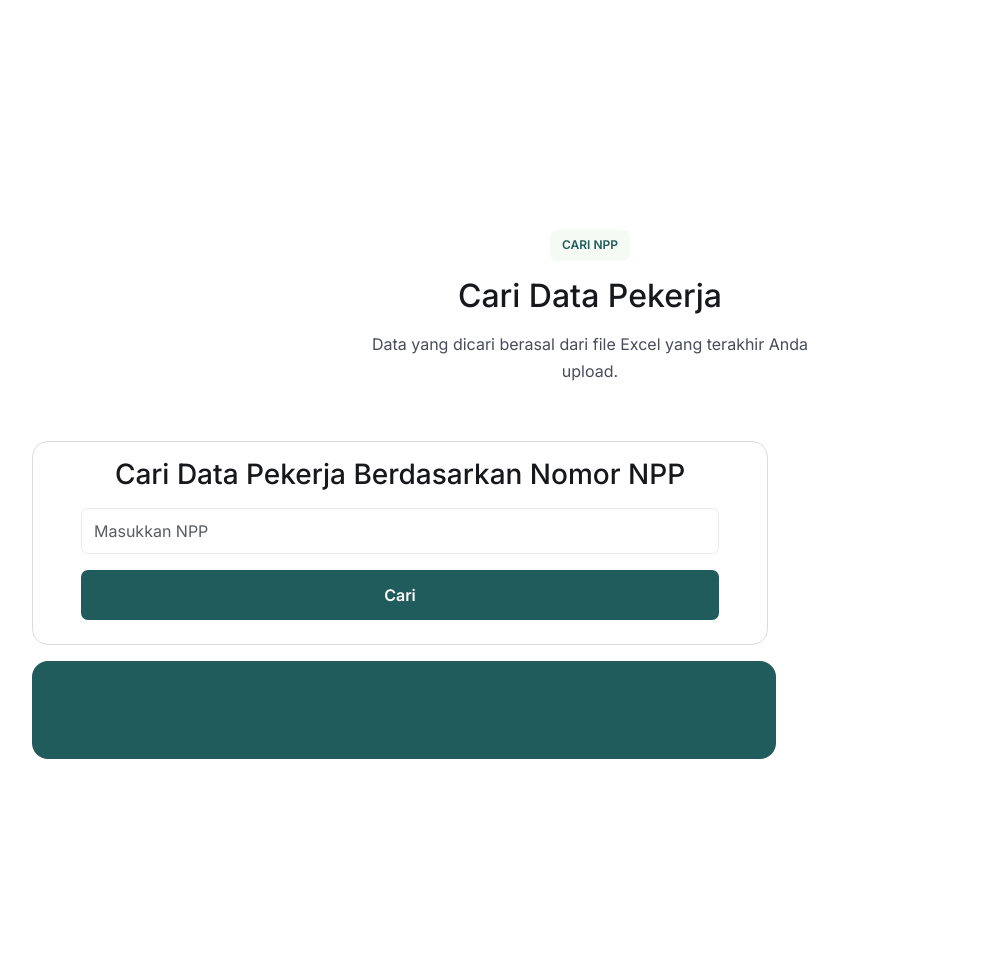
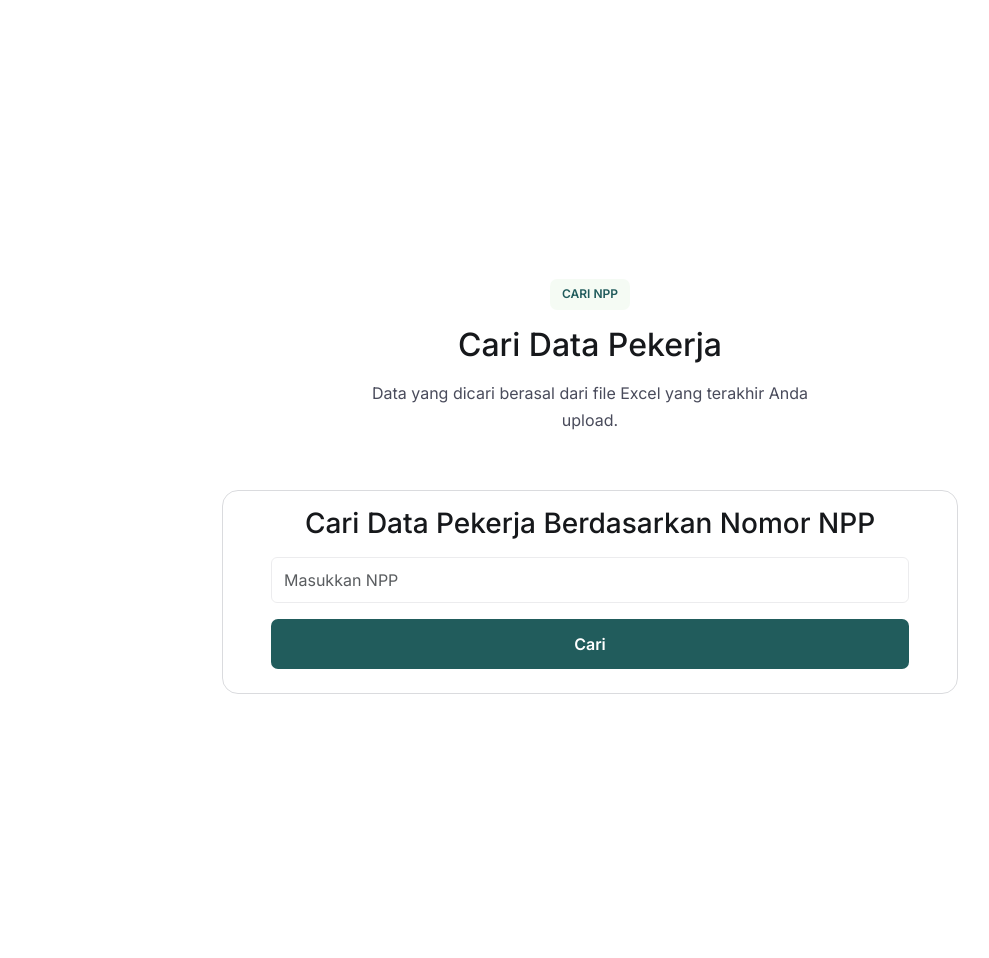
Before and after one commit to aqillFauzi/ProyekKp, a Flask app: page / in a window 1280 px wide. Shown: the part 1577-2535 px from the top of the page, without its empty margins (50-1039 px from the left). Run offline with Flask 3, Linux system fonts and the light colour scheme; some libraries are stand-ins or nearby versions.

Commit message:
frontend done

```diff
--- a/templates/index.html
+++ b/templates/index.html
@@ -332,21 +332,24 @@ License: https://freebootstrap.net/license
       <!-- ======= Search =======-->
       <section class="section pricing__v2" id="search">
         <div class="container">
+
+          <!-- Header Section -->
           <div class="row mb-5">
-            <div class="col-md-5 mx-auto text-center"><span class="subtitle text-uppercase mb-3" data-aos="fade-up"
-                data-aos-delay="0">Cari Npp</span>
+            <div class="col-md-5 mx-auto text-center">
+              <span class="subtitle text-uppercase mb-3" data-aos="fade-up" data-aos-delay="0">Cari Npp</span>
               <h2 class="mb-3" data-aos="fade-up" data-aos-delay="100">Cari Data Pekerja</h2>
               <p class="mb-2" data-aos="fade-up" data-aos-delay="200">Data yang dicari berasal dari file Excel yang
-                terakhir Anda
-                upload.</p>
+                terakhir Anda upload.</p>
             </div>
           </div>
 
-          <div class="row mt-2"> <!-- ubah mt-* sesuai kebutuhan -->
-            <div class="col-md-8 mb-3" data-aos="fade-up" data-aos-delay="400">
+          <!-- Form Pencarian -->
+          <div class="row mt-2">
+            <div class="col-md-8 mb-3 mx-auto" data-aos="fade-up" data-aos-delay="400">
               <div class="pt-3 px-5 pb-4 rounded-4 price-table h-100 text-center">
 
                 <h3 class="mb-3">Cari Data Pekerja Berdasarkan Nomor NPP</h3>
+
                 <!-- Flash messages -->
                 {% with messages = get_flashed_messages(with_categories=true) %}
                 {% if messages %}
@@ -356,48 +359,56 @@ License: https://freebootstrap.net/license
                 {% endif %}
                 {% endwith %}
 
-                <!-- Form Pencarian -->
-                <form method="POST" class="search-form">
+                <!-- Form -->
+                <form method="POST">
                   <div class="mb-3">
                     <input type="text" name="npp_id" class="form-control" placeholder="Masukkan NPP" required>
                   </div>
                   <button type="submit" class="btn btn-success w-100">Cari</button>
                 </form>
+
               </div>
             </div>
           </div>
 
-          <div class="col-md-8" data-aos="fade-up" data-aos-delay="400">
-            <div class="p-5 rounded-4 price-table popular h-100">
-              <div class="row">
+          <!-- HASIL PENCARIAN -->
           {% if result %}
-                <div class="col-12 text-center">
-                  <h3 class="mb-3 fs-5">Hasil Pencarian untuk: {{ result['NAMA PERUSAHAAN'] }}</h3>
+          <div class="row mt-4">
+            <div class="col-md-8 mx-auto" data-aos="fade-up" data-aos-delay="450">
+              <div class="p-5 rounded-4 price-table popular h-100 text-center"
+                style="background-color:#144e4a; color:white;">
+
+                <h3 class="mb-4 fs-5">Hasil Pencarian untuk: {{ result['NAMA PERUSAHAAN'] }}</h3>
+
                 <div class="row text-center">
-                    <div class="col-md-4 stat-item">
-                      <span class="number d-block fs-4 fw-bold">{{ result['TK AKTIF'] }}</span>
-                      <span class="label d-block small">Tenaga Kerja Aktif</span>
+                  <div class="col-md-4">
+                    <span class="d-block fs-4 fw-bold">{{ result['TK AKTIF'] }}</span>
+                    <span class="small">Tenaga Kerja Aktif</span>
                   </div>
-                    <div class="col-md-4 stat-item">
-                      <span class="number d-block fs-4 fw-bold">{{ result['TK SUDAH JMO'] }}</span>
-                      <span class="label d-block small">Terdaftar JMO</span>
+                  <div class="col-md-4">
+                    <span class="d-block fs-4 fw-bold">{{ result['TK SUDAH JMO'] }}</span>
+                    <span class="small">Terdaftar JMO</span>
                   </div>
-                    <div class="col-md-4 stat-item">
-                      <span class="number d-block fs-4 fw-bold">{{ result['TK BELUM JMO'] }}</span>
-                      <span class="label d-block small">Belum JMO</span>
+                  <div class="col-md-4">
+                    <span class="d-block fs-4 fw-bold">{{ result['TK BELUM JMO'] }}</span>
+                    <span class="small">Belum JMO</span>
+                  </div>
+                </div>
+
               </div>
             </div>
           </div>
 
+          <!-- Jika user menekan tombol cari tapi data tidak ditemukan -->
           {% elif request.method == 'POST' %}
-                <div class="col-12 text-center">
-                  <p class="not-found fs-5 mb-0">Data NPP Yang Anda Cari Tidak Ditemukan.</p>
-                </div>
-                {% endif %}
+          <div class="row mt-4">
+            <div class="col-md-8 mx-auto">
+              <div class="alert alert-danger text-center">
+                Data NPP yang Anda cari tidak ditemukan.
               </div>
             </div>
           </div>
-        </div>
+          {% endif %}
         </div>
       </section>
       <!-- End Pricing-->
@@ -739,10 +750,11 @@ License: https://freebootstrap.net/license
       <section class="section contact__v2" id="contact">
         <div class="container">
           <div class="row mb-5 mt-5">
-        <div class="col-md-6 col-lg-7 mx-auto text-center"><span class="subtitle text-uppercase mb-3" data-aos="fade-up"
-            data-aos-delay="0">Contact</span>
+            <div class="col-md-6 col-lg-7 mx-auto text-center"><span class="subtitle text-uppercase mb-3"
+                data-aos="fade-up" data-aos-delay="0">Contact</span>
               <h2 class="h2 fw-bold mb-3" data-aos="fade-up" data-aos-delay="0">Contact Us</h2>
-          <p data-aos="fade-up" data-aos-delay="100">Utilize our tools to develop your concepts and bring your vision to
+              <p data-aos="fade-up" data-aos-delay="100">Utilize our tools to develop your concepts and bring your
+                vision to
                 life. Once complete, effortlessly share your creations.</p>
             </div>
           </div>
@@ -758,7 +770,8 @@ License: https://freebootstrap.net/license
                       class="d-block">Email</span><strong>info@mydomain.com</strong></span>
                 </div>
                 <div class="d-flex align-items-start gap-3" data-aos="fade-up" data-aos-delay="200">
-              <div class="icon d-block"><i class="bi bi-geo-alt"></i></div><span> <span class="d-block">Address</span>
+                  <div class="icon d-block"><i class="bi bi-geo-alt"></i></div><span> <span
+                      class="d-block">Address</span>
                     <address class="fw-bold">123 Main Street Apt 4B Springfield, <br> IL 62701 United States</address>
                   </span>
                 </div>
@@ -847,7 +860,8 @@ License: https://freebootstrap.net/license
                 </div>
                 <div class="col-md-6 col-lg-4 mb-4 mb-lg-0 quick-contact">
                   <h3 class="mb-3">Contact</h3>
-              <p class="d-flex mb-3"><i class="bi bi-geo-alt-fill me-3"></i><span>123 Main Street Apt 4B Springfield,
+                  <p class="d-flex mb-3"><i class="bi bi-geo-alt-fill me-3"></i><span>123 Main Street Apt 4B
+                      Springfield,
                       <br> IL 62701 United States</span></p><a class="d-flex mb-3" href="mailto:info@mydomain.com"><i
                       class="bi bi-envelope-fill me-3"></i><span>info@mydomain.com</span></a><a class="d-flex mb-3"
                     href="tel://+123456789900"><i class="bi bi-telephone-fill me-3"></i><span>+1 (234) 5678
```
Lines whose indentation alone changed are shown as unchanged.
